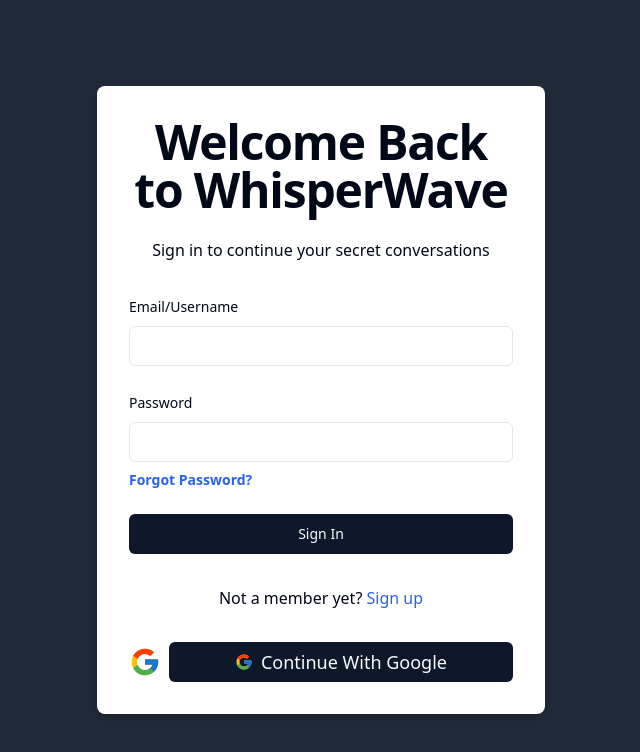
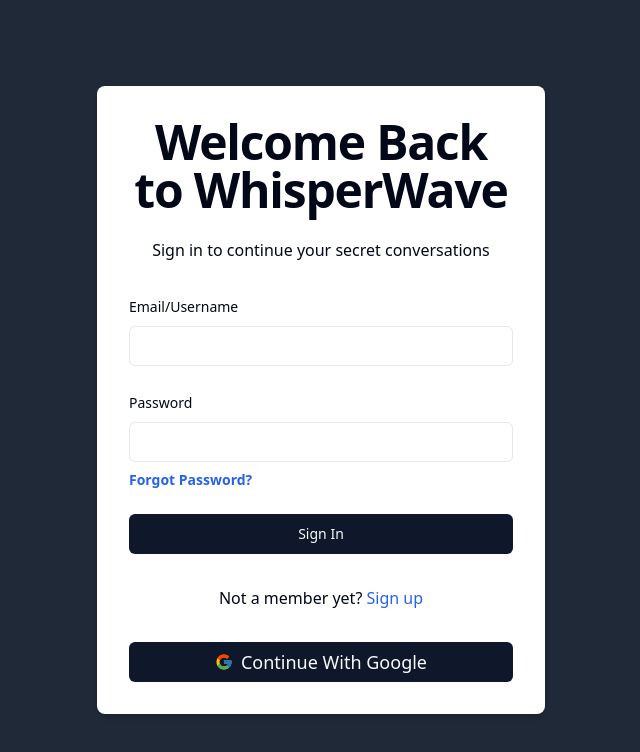
Before and after one commit to arnab-git-404/Whisperwave, a Next.js app: page /sign-in in a window 1280 px wide. Shown: the top 752 px of the page, without its empty margins (319-959 px from the left). Built offline with nearby package versions, Linux system fonts and the light colour scheme.

Commit message:
Update page.tsx

```diff
--- a/src/app/(auth)/sign-in/page.tsx
+++ b/src/app/(auth)/sign-in/page.tsx
@@ -116,16 +116,13 @@
             </Link>
           </p>
         </div>
+
           <div className="flex items-center space-x-2 my-6">
-  <FcGoogle className="text-4xl" />
-  <Button className="w-full text-lg flex items-center justify-center space-x-2">
-    <FcGoogle className="text-lg" />
-    <span>Continue With Google</span>
-  </Button>
-  </div>
-
-
-
+              <Button className="w-full text-lg flex items-center justify-center space-x-2">
+              <FcGoogle className="text-lg" />
+              <span>Continue With Google</span>
+            </Button>
+          </div>
 
       </div>
     </div>
```
